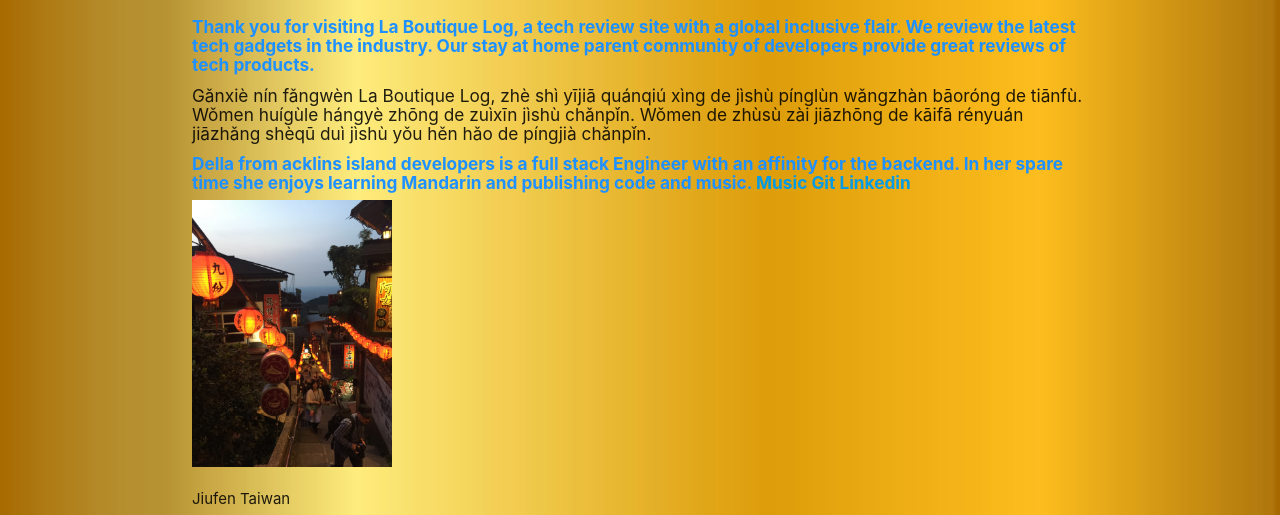
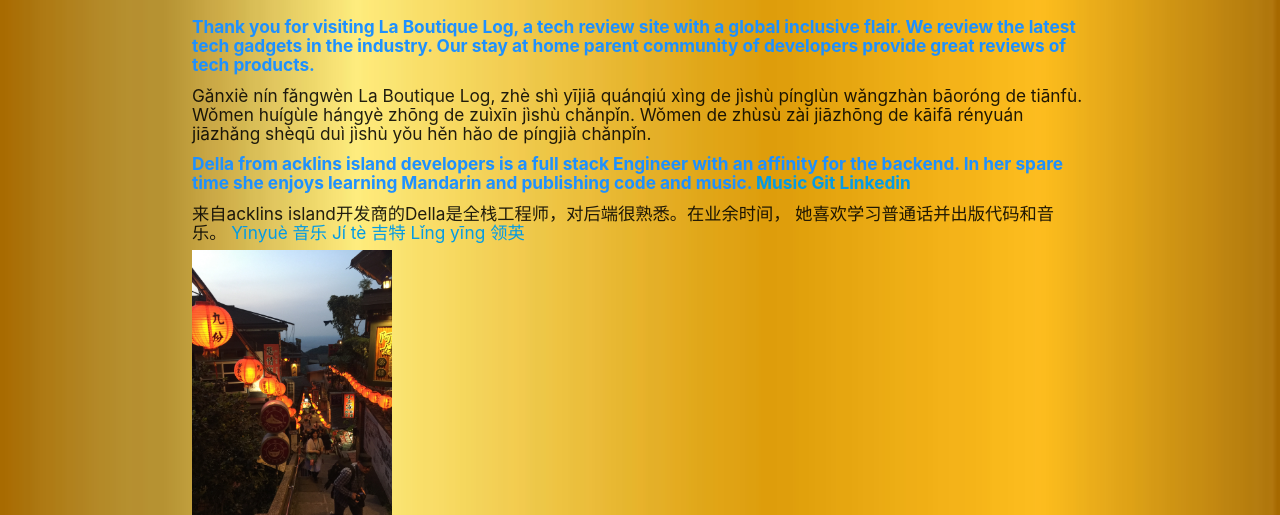
Before and after one commit to acklins/excellent-log, a Django app: page /about/ in a window 1280 px wide. Shown: the part 182-697 px from the top of the page. Run offline with Django 3.2, Linux system fonts and the light colour scheme; parts of the project's set-up code (start-up, migrations or seed data) failed here and were passed over.

Commit message:
added Mandarin to the about page

```diff
--- a/main_app/static/css/style.css
+++ b/main_app/static/css/style.css
@@ -10,7 +10,7 @@ body {
     flex: 1 0 auto;
   }
 
-  div img .maokong {
+  img .maokong {
     display:inline-block;
     border-radius: 50%;
   }
--- a/main_app/templates/about.html
+++ b/main_app/templates/about.html
@@ -18,6 +18,12 @@
     <a href="https://music.apple.com/us/artist/della-mcmillan/475603150">Music</a>
     <a href="https://github.com/acklins">Git</a>
     <a href="https://www.linkedin.com/in/dellamcmillan">Linkedin</a>
+  </h6>
+  <h6>来自acklins island开发商的Della是全栈工程师，对后端很熟悉。在业余时间，
+  她喜欢学习普通话并出版代码和音乐。
+  <a href="https://music.apple.com/us/artist/della-mcmillan/475603150">Yīnyuè 音乐</a>
+    <a href="https://github.com/acklins">Jí tè 吉特</a>
+    <a href="https://www.linkedin.com/in/dellamcmillan">Lǐng yīng 领英</a>
   </h6>
 
 <div>
@@ -42,8 +48,8 @@
       <div
     />
     <p>Maokong Gondala Taipei</p>
-    <p />
-    <div />
+    <p/>
+    <div/>
   </div>
   {% endblock %}
 </div>
```
